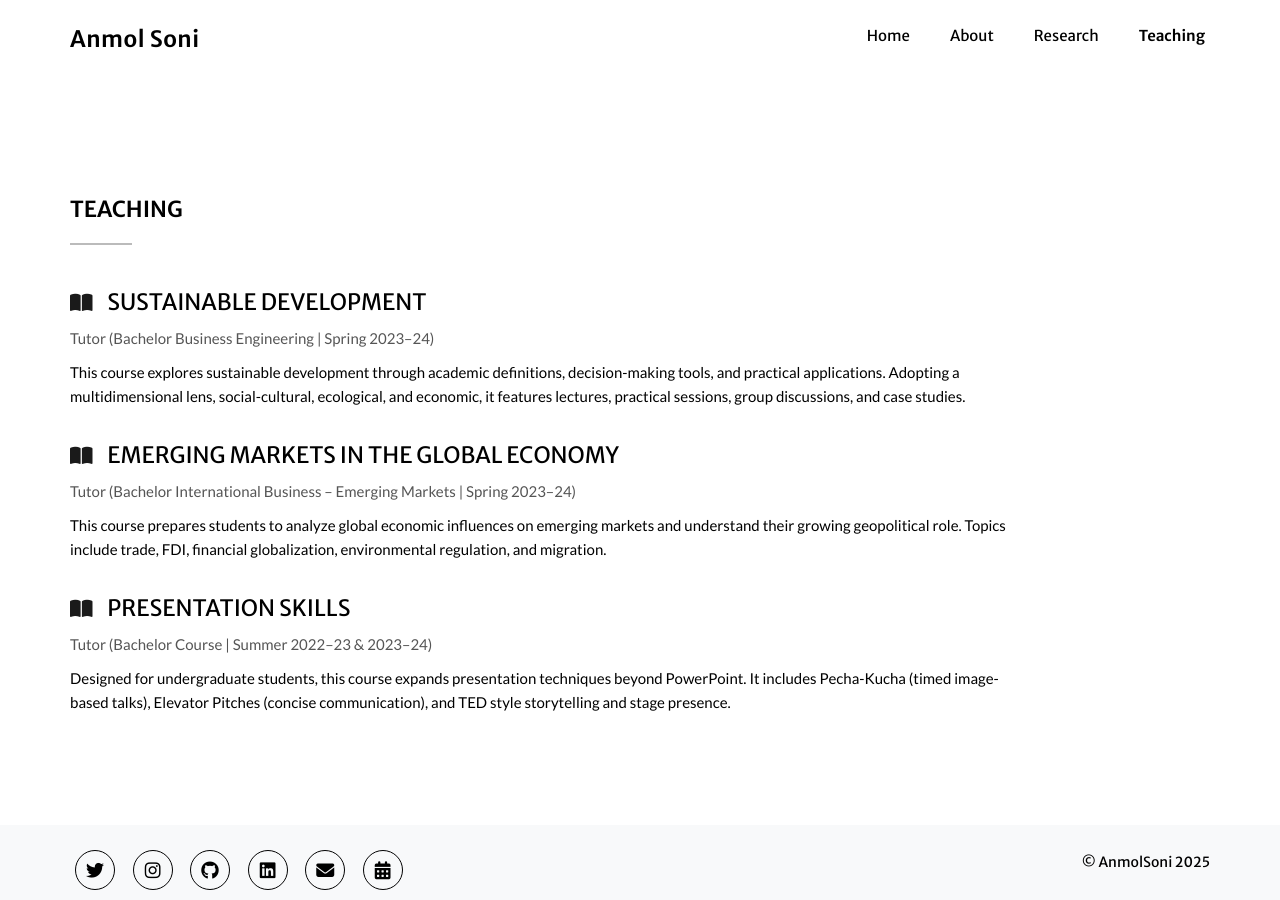
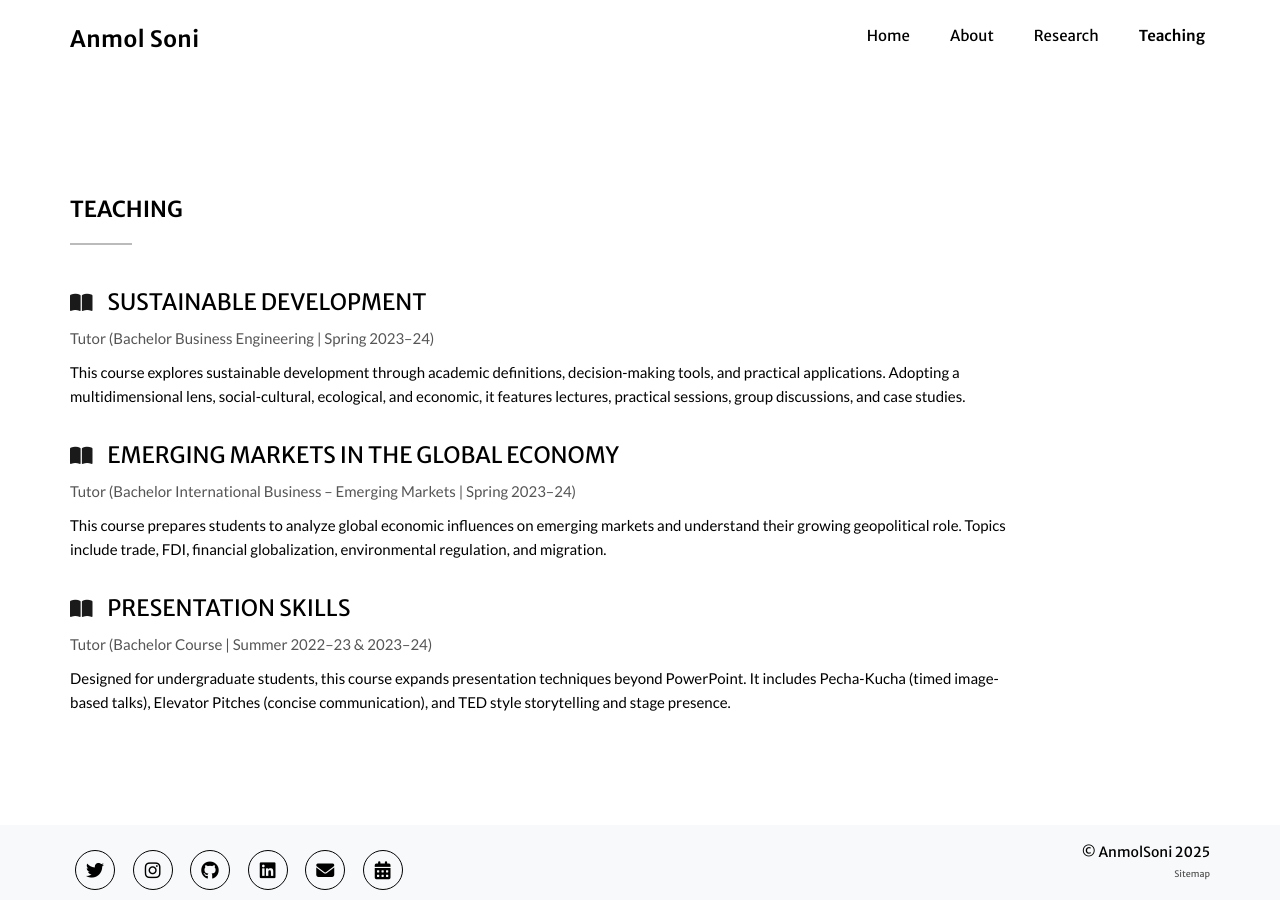
Before and after one commit to SoniAnmol/SoniAnmol.github.io, a Jekyll site: the page built from _posts/2022-09-27-msc_thesis.markdown, in a window 1280 px wide and 900 px high, scrolled down 2396 px. Built offline with Jekyll 4.4.1, drawn with Linux system fonts in a browser that asks for light colours; nearby versions of some CDN libraries; some web fonts are replaced.

Commit message:
updated yml

```diff
--- a/_includes/footer.html
+++ b/_includes/footer.html
@@ -37,7 +37,11 @@
             <div style="text-align: right;">
               <p class="mb-0" style="font-size: 14px; margin: 0;">
                 &copy; {{ site.footer.copyright }} 20{{ site.time | date: '%y' }}
+                <br>
+                <a href="/sitemap.xml" class="text-muted" style="font-size: 0.9rem;">Sitemap</a>
               </p>
+
+
             </div>
 
           </div>
```
